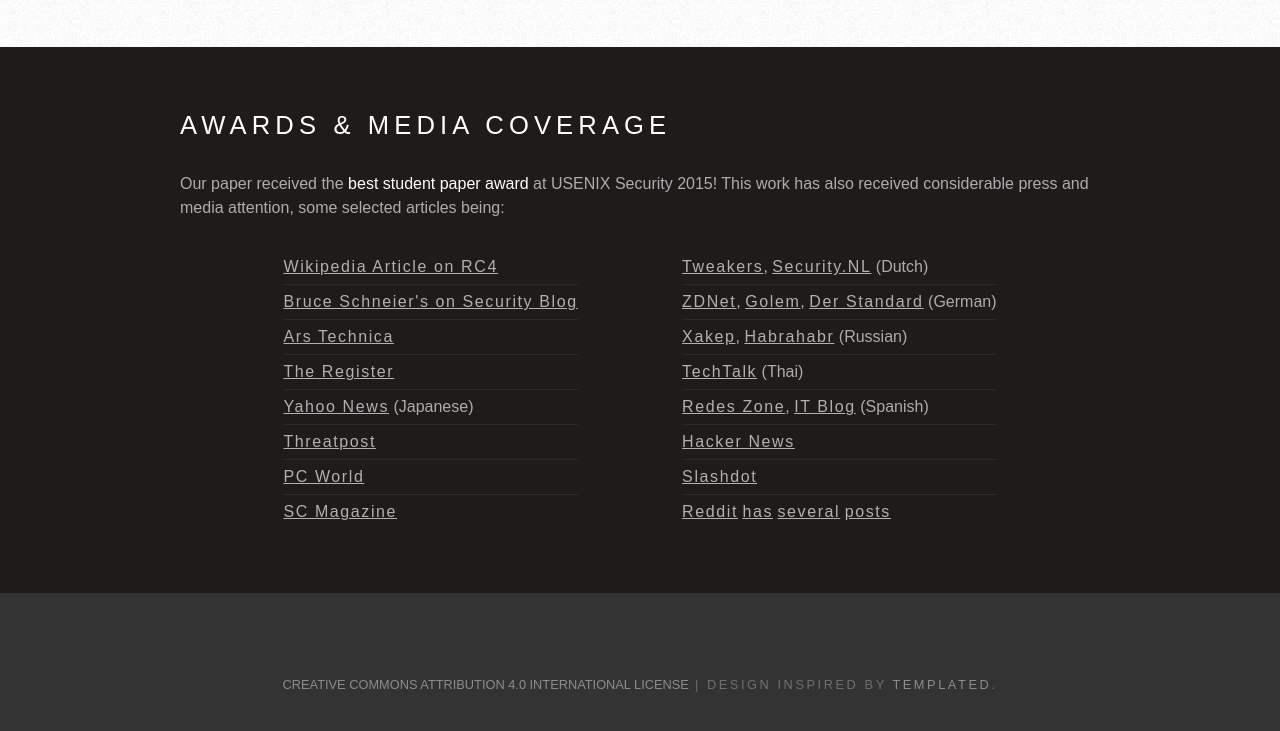
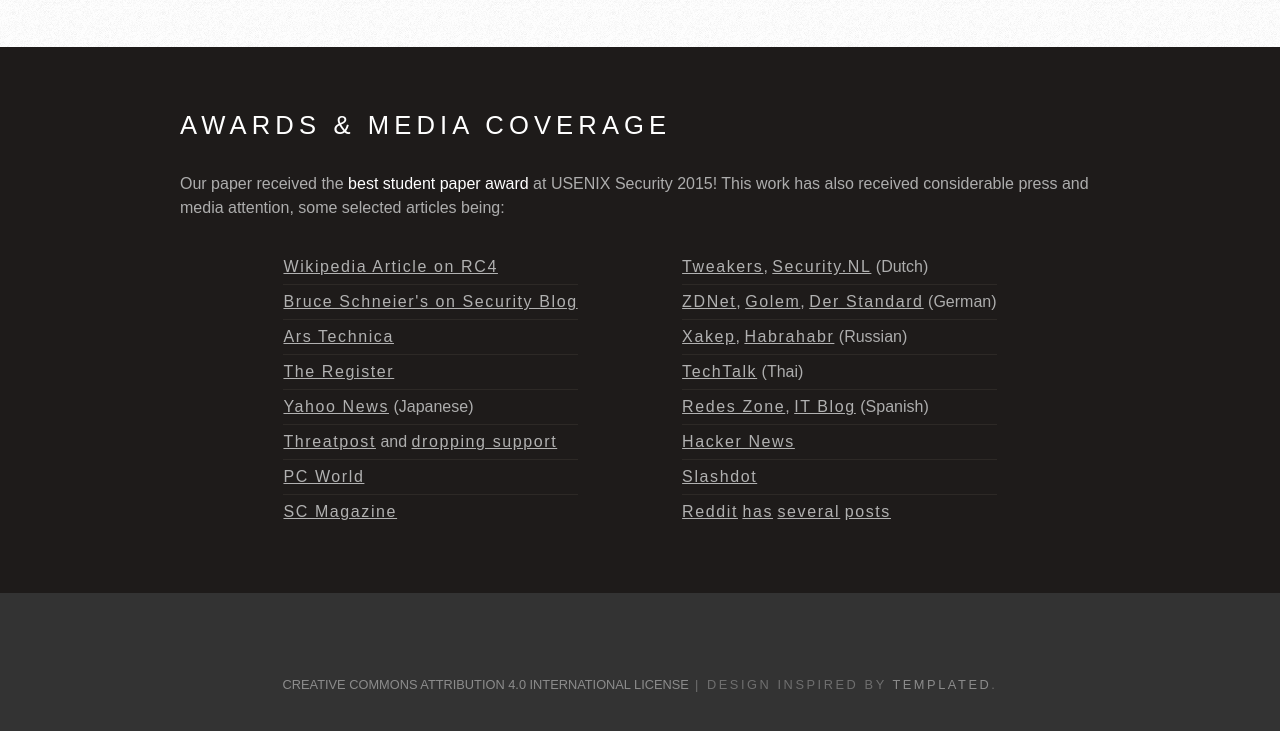
Before and after one commit to vanhoefm/rc4nomore, a plain HTML site: page index.html in a window 1280 px wide. Shown: the part 3968-4699 px from the top of the page. Drawn offline with Linux system fonts and the light colour scheme.

Commit message:
Add threatpost article on removing RC4 support

```diff
--- a/index.html
+++ b/index.html
@@ -197,7 +197,7 @@
 					<li><a href="http://arstechnica.com/security/2015/07/once-theoretical-crypto-attack-against-https-now-verges-on-practicality/">Ars Technica</a></li>
 					<li><a href="http://www.theregister.co.uk/2015/07/16/rc4_get_rid_of_it_already_say_boffins/">The Register</a></li>
 					<li><a href="http://headlines.yahoo.co.jp/hl?a=20150717-00000019-zdn_ep-sci">Yahoo News</a> (Japanese)</li>
-					<li><a href="https://threatpost.com/new-rc4-attack-dramatically-reduces-plaintext-recovery-time/113808">Threatpost</a></li>
+					<li><a href="https://threatpost.com/new-rc4-attack-dramatically-reduces-plaintext-recovery-time/113808">Threatpost</a> and <a href="https://threatpost.com/google-mozilla-microsoft-to-sever-rc4-support-in-early-2016/114498">dropping support</a></li>
 					<li><a href="http://www.pcworld.com/article/2949232/security/encrypted-web-and-wifi-at-risk-as-rc4-attacks-become-more-practical.html">PC World</a></li>
 					<li><a href="http://www.scmagazine.com/attack-technique-that-exposes-weaknesses-in-the-rc4-encryption-algorithm/article/426887/">SC Magazine</a></li>
 				</ul>
```
